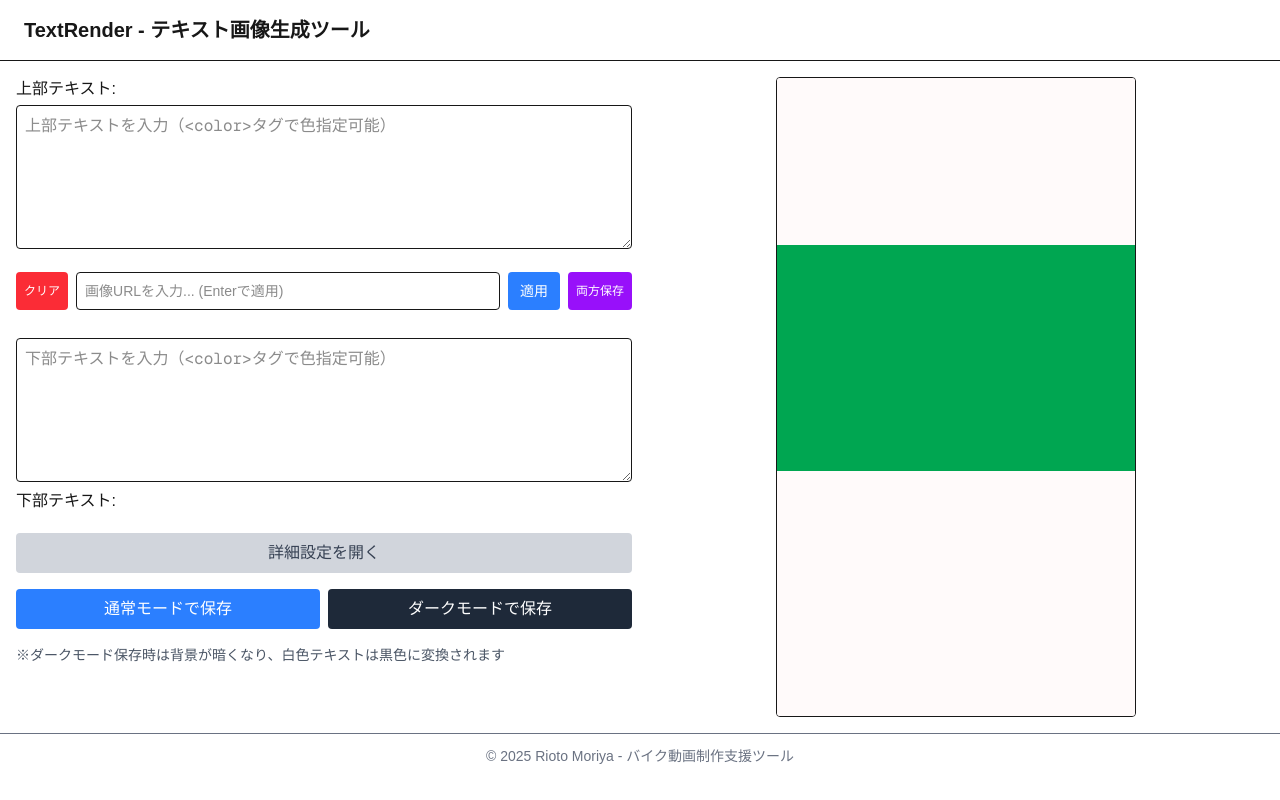
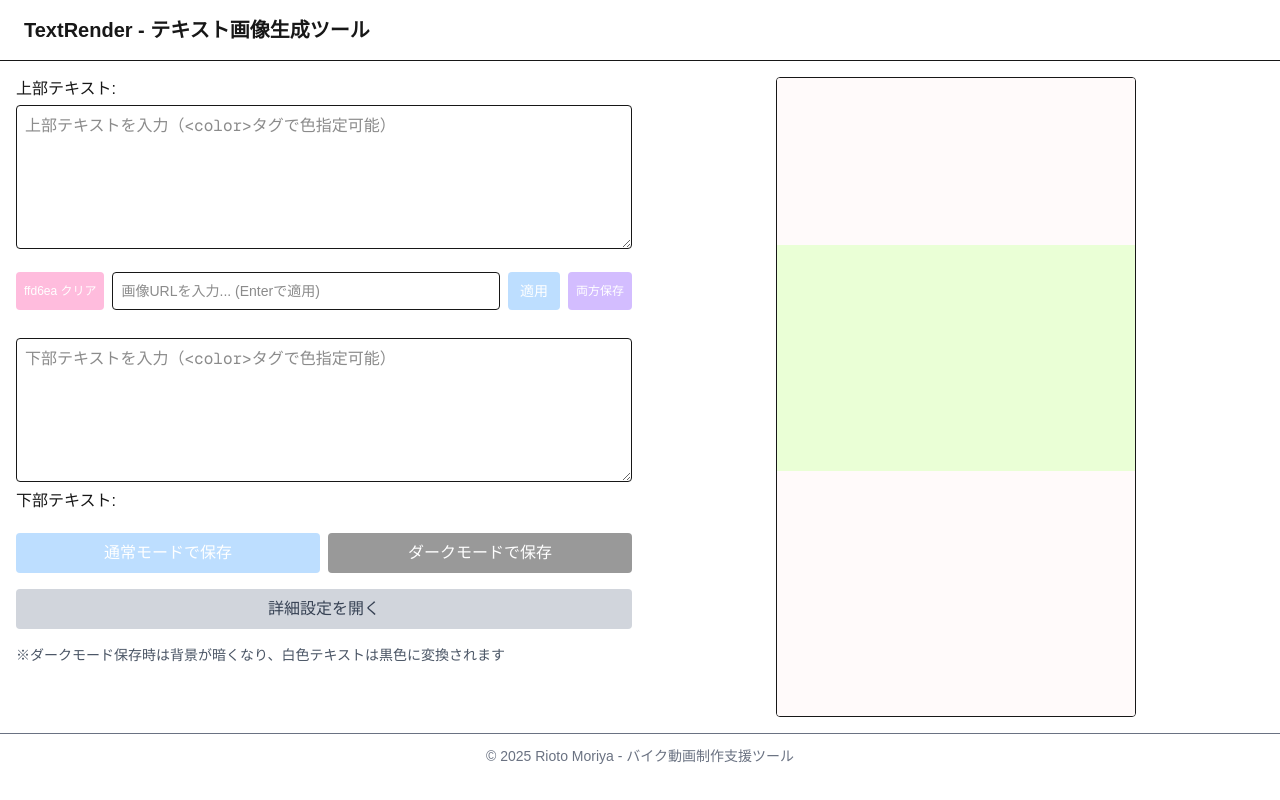
Before and after one commit to Rioto3/TextRender, a Next.js app: page /components/HtmlToImageTool in a window 1280 px wide. Built offline with nearby package versions, Linux system fonts and the light colour scheme.

Commit message:
目にも優しく！！

```diff
--- a/src/app/components/HtmlToImageTool/page.js
+++ b/src/app/components/HtmlToImageTool/page.js
@@ -468,7 +468,7 @@ const convertSimpleMarkupToHtml = (text, darkMode = false) => {
             left: "0",
             width: "100%",
             height: `${redAreaHeight * scaleFactor}px`,
-            backgroundColor: backgroundImage ? 'transparent' : '#00A651',
+            backgroundColor: backgroundImage ? 'transparent' : '#eaffd6',
             zIndex: 1,
             overflow: 'hidden'
           }}
@@ -621,8 +621,10 @@ const clearAllText = () => {
                   e.stopPropagation();
                   clearAllText();
                 }}
-                className="px-2 py-1 bg-red-500 text-white rounded hover:bg-red-600 text-xs "
+                className="px-2 py-1 bg-[#ffbcdd] text-white rounded hover:bg-red-600 text-xs "
               >
+
+                ffd6ea
                  クリア
               </button>
 
@@ -640,7 +642,7 @@ const clearAllText = () => {
                   e.stopPropagation();
                   loadImageAndClear(); // クリア機能を追加
                 }}
-                className="px-3 py-1 bg-blue-500 text-white rounded hover:bg-blue-600 text-sm"
+                className="px-3 py-1 bg-[#bddeff] text-white rounded hover:bg-blue-600 text-sm"
               >
                 適用
               </button>
@@ -650,7 +652,7 @@ const clearAllText = () => {
                   e.stopPropagation();
                   saveAsBothModes();
                 }}
-                className="px-2 py-1 bg-purple-600 text-white rounded hover:bg-purple-700 disabled:bg-purple-400 text-xs"
+                className="px-2 py-1 bg-[#d3bdff] text-white rounded hover:bg-purple-700 disabled:bg-purple-400 text-xs"
                 disabled={isProcessing}
               >
                 {isProcessing ? '処理中...' : '両方保存'}
@@ -673,6 +675,27 @@ const clearAllText = () => {
         </div>
 
         <div className="flex flex-col gap-4">
+
+
+          {/* 保存ボタン */}
+          <div className="flex flex-wrap gap-2">
+          <button
+        onClick={() => saveAsImage(false)}
+        className="p-2 bg-[#bddeff] text-white rounded hover:bg-blue-600 disabled:bg-blue-300 flex-1"
+        disabled={isProcessing}
+      >
+        {isProcessing ? '処理中...' : '通常モードで保存'}
+      </button>
+
+      <button
+        onClick={() => saveAsImage(true)}
+        className="p-2 bg-[#999999] text-white rounded hover:bg-gray-900 disabled:bg-gray-600 flex-1"
+        disabled={isProcessing}
+      >
+        {isProcessing ? '処理中...' : 'ダークモードで保存'}
+      </button>
+    </div>
+
           <button
             onClick={toggleSettings}
             className="p-2 bg-gray-300 text-gray-700 rounded hover:bg-gray-400"
@@ -845,24 +868,7 @@ const clearAllText = () => {
             </div>
           )}
 
-          {/* 保存ボタン */}
-          <div className="flex flex-wrap gap-2">
-          <button
-        onClick={() => saveAsImage(false)}
-        className="p-2 bg-blue-500 text-white rounded hover:bg-blue-600 disabled:bg-blue-300 flex-1"
-        disabled={isProcessing}
-      >
-        {isProcessing ? '処理中...' : '通常モードで保存'}
-      </button>
 
-      <button
-        onClick={() => saveAsImage(true)}
-        className="p-2 bg-gray-800 text-white rounded hover:bg-gray-900 disabled:bg-gray-600 flex-1"
-        disabled={isProcessing}
-      >
-        {isProcessing ? '処理中...' : 'ダークモードで保存'}
-      </button>
-    </div>
 
     <div className="text-sm text-gray-600">
       <p>※ダークモード保存時は背景が暗くなり、白色テキストは黒色に変換されます</p>
```
